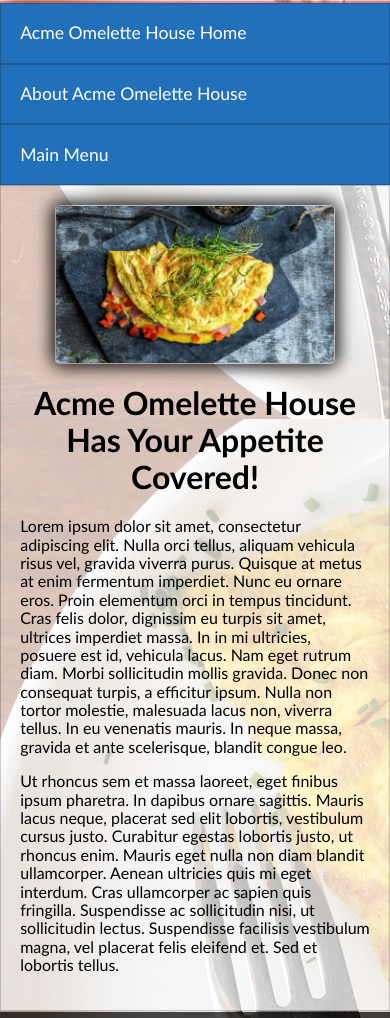
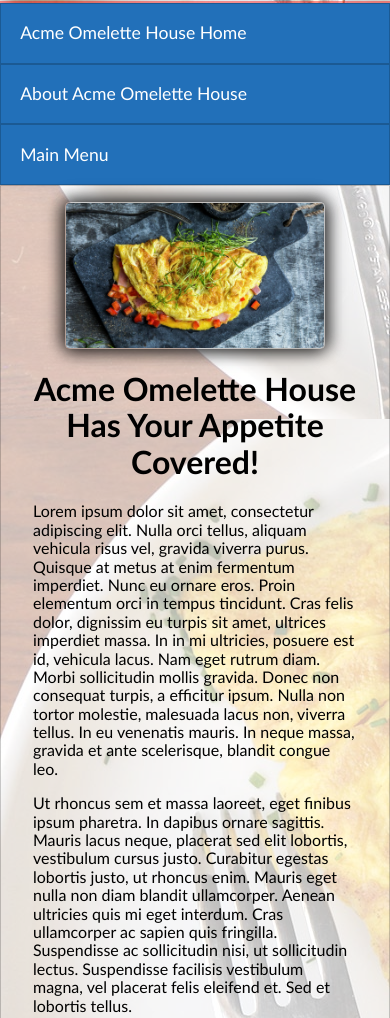
Before and after one commit to lucien-stavenhagen/Pure-HTML-CSS-JavaScript, a website built with webpack: page dist/index.html in a window 390 px wide. Shown: the part 706-1724 px from the top of the page. Built offline with nearby package versions, Linux system fonts and the light colour scheme; files whose address does not match are found by name.

Commit message:
more cosmetic changes, mainly for small devices

```diff
--- a/css/style.css
+++ b/css/style.css
@@ -54,7 +54,7 @@ header {
 #about-text,
 #menu-text {
   width: 100%;
-  padding: 1.2rem;
+  padding: 1rem 2rem;
   border: var(--my-border);
   color: black;
   display: none;
@@ -68,7 +68,7 @@ header {
   display: block;
   margin: auto;
   border: var(--my-border);
-  border-radius: 2%;
+  border-radius: 5px;
   box-shadow: 0 7px 15px rgba(0, 0, 0, 0.4), 0 -7px 15px rgba(0, 0, 0, 0.4),
     7px 0 15px rgba(0, 0, 0, 0.4), -7px 0 15px rgba(0, 0, 0, 0.4);
 }
@@ -79,8 +79,10 @@ header {
 #text-content {
   width: var(--my-width);
   margin: auto;
+  padding: 1rem;
   display: grid;
   grid-template-columns: 1fr;
+  border: var(--my-border);
   background-color: rgba(255, 255, 255, 0.7);
 }
 footer {
@@ -99,6 +101,10 @@ footer h2 {
   :root {
     --my-width: 100%;
   }
+  #text-content {
+    padding: 0;
+    border: none;
+  }
   .menu-item {
     display: block;
   }
```
Also changed, not shown: dist/index.html.
